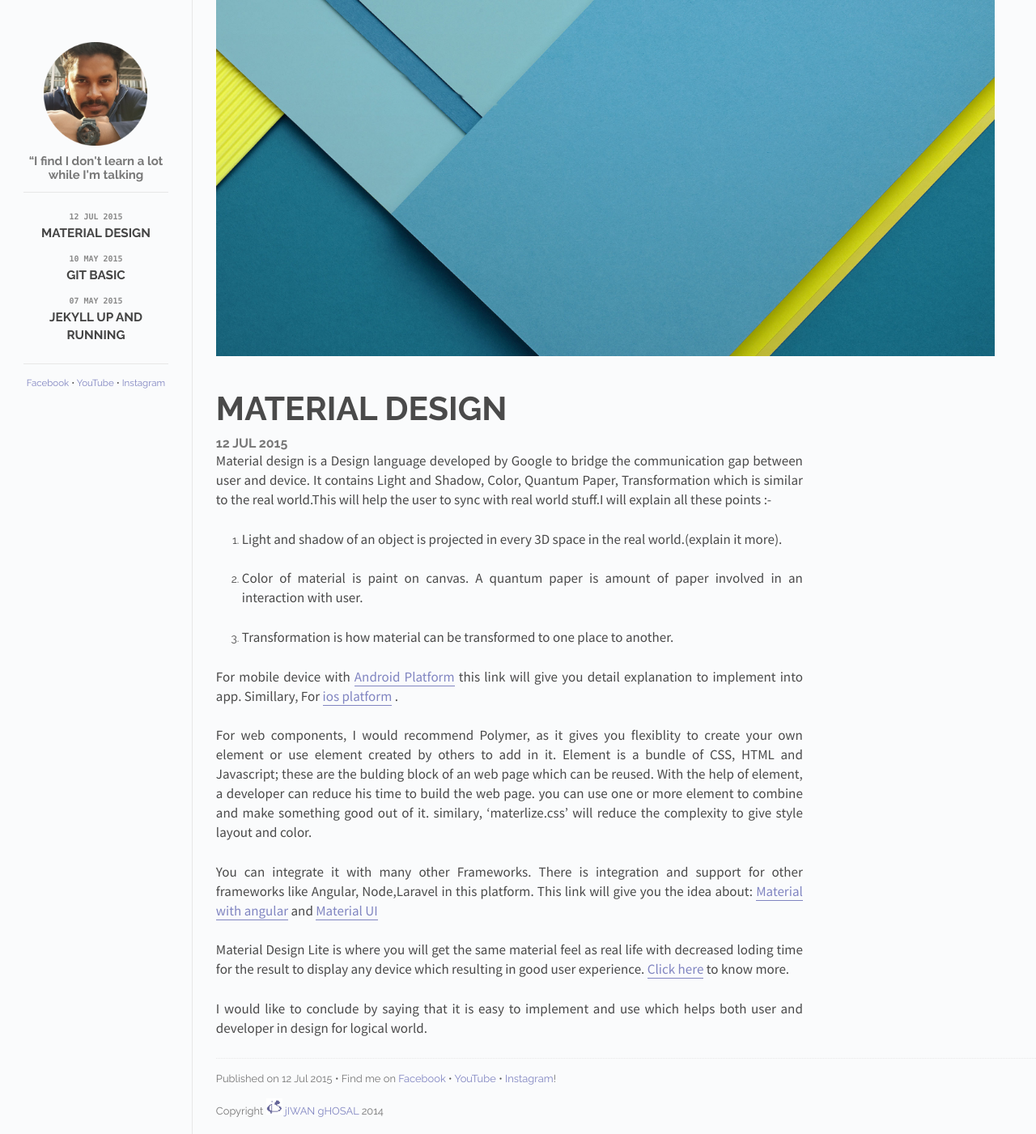
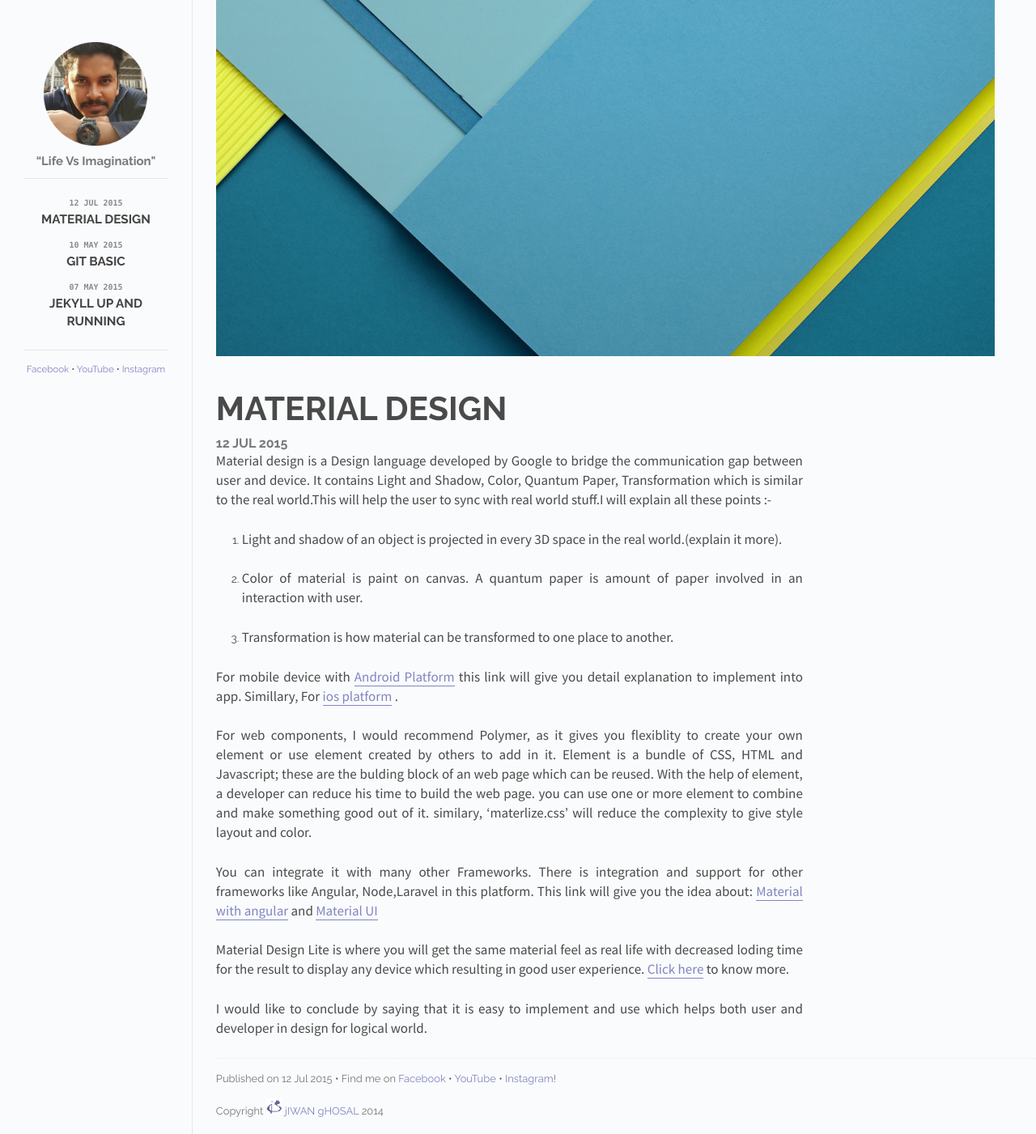
Before and after one commit to heartstchr/Blog, a Jekyll site: the page built from index.html, in a window 1280 px wide. Shown: the whole page at 81% size. Built offline with Jekyll 4.4.1, drawn with Linux system fonts in a browser that asks for light colours; Markdown is read by kramdown in place of the engine named in the settings.

Commit message:
tag change

```diff
--- a/_layouts/default.html
+++ b/_layouts/default.html
@@ -37,7 +37,7 @@
       <div class="sidebar" id="sidebar">
         <div class="header">
           <h1 class="title"><a href="http://heartstchr.github.io/"><img id="logo" src="{{ site.baseurl }}/assets/images/jiwan.png"></a></h1>
-          <span class="tagline">“I find I don't learn a lot while I'm talking</span>
+          <span class="tagline">“Life Vs Imagination"</span>
         </div>
         <div class="posts">
           <ul class="posts-list">
```
